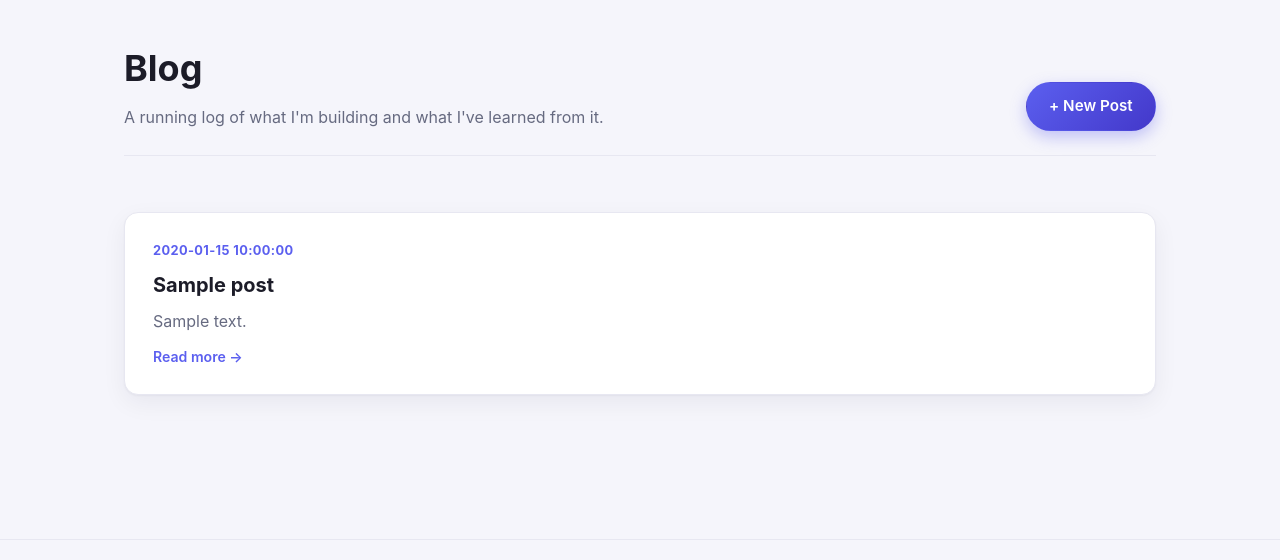
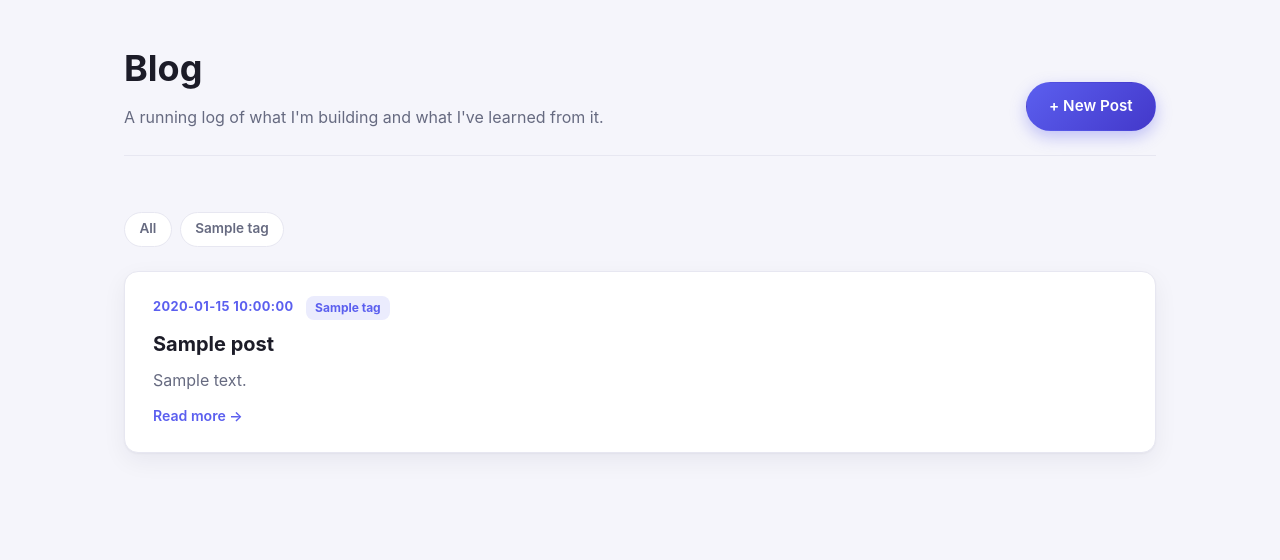
Before and after one commit to pycoder08/personal-website, a Flask app: template templates/blog_list.html in a window 1280 px wide. Shown: the part 73-633 px from the top of the page. Run offline with Flask 3, Linux system fonts and the light colour scheme; the template is opened without the code that fills it: most values are stand-ins (such as "Sample title", 1, 10 or a date in 2020).

Commit message:
Add tag filtering to the blog (server-rendered, matching the Antigravity branch's tag-filter idea)

```diff
--- a/backend/app.py
+++ b/backend/app.py
@@ -88,6 +88,18 @@ VIDEOS = [
 ]
 
 
+def get_all_tags():
+    connection = get_db_connection()
+    tags = [
+        row["tag"]
+        for row in connection.execute(
+            "SELECT DISTINCT tag FROM posts ORDER BY tag"
+        ).fetchall()
+    ]
+    connection.close()
+    return tags
+
+
 def format_display_date(date_iso):
     """Turn '2026-07-18' into 'July 18, 2026' without relying on
     platform-specific strftime flags (Windows doesn't support %-d)."""
@@ -122,12 +134,22 @@ def portfolio():
 
 @app.route("/blog")
 def blog_list():
+    selected_tag = request.args.get("tag", "").strip()
+
     connection = get_db_connection()
-    posts = connection.execute(
-        "SELECT * FROM posts ORDER BY date_iso DESC"
-    ).fetchall()
+    if selected_tag:
+        posts = connection.execute(
+            "SELECT * FROM posts WHERE tag = ? ORDER BY date_iso DESC",
+            (selected_tag,),
+        ).fetchall()
+    else:
+        posts = connection.execute(
+            "SELECT * FROM posts ORDER BY date_iso DESC"
+        ).fetchall()
     connection.close()
-    return render_template("blog_list.html", posts=posts)
+    return render_template(
+        "blog_list.html", posts=posts, tags=get_all_tags(), selected_tag=selected_tag
+    )
 
 
 @app.route("/blog/new", methods=["GET", "POST"])
@@ -135,11 +157,12 @@ def blog_new():
     if request.method == "POST":
         title = request.form.get("title", "").strip()
         date_iso = request.form.get("date", "").strip()
+        tag = request.form.get("tag", "").strip()
         excerpt = request.form.get("excerpt", "").strip()
         body = request.form.get("body", "").strip()
 
         error = None
-        if not title or not date_iso or not excerpt or not body:
+        if not title or not date_iso or not tag or not excerpt or not body:
             error = "Please fill out every field before publishing."
         else:
             try:
@@ -148,21 +171,23 @@ def blog_new():
                 error = "That date doesn't look right -- please use the date picker."
 
         if error:
-            return render_template("blog_new.html", error=error, form=request.form)
+            return render_template(
+                "blog_new.html", error=error, form=request.form, tags=get_all_tags()
+            )
 
         connection = get_db_connection()
         connection.execute(
             """
-            INSERT INTO posts (title, date_iso, date_display, excerpt, body)
-            VALUES (?, ?, ?, ?, ?)
+            INSERT INTO posts (title, date_iso, date_display, tag, excerpt, body)
+            VALUES (?, ?, ?, ?, ?, ?)
             """,
-            (title, date_iso, date_display, excerpt, body),
+            (title, date_iso, date_display, tag, excerpt, body),
         )
         connection.commit()
         connection.close()
         return redirect(url_for("blog_list"))
 
-    return render_template("blog_new.html", error=None, form={})
+    return render_template("blog_new.html", error=None, form={}, tags=get_all_tags())
 
 
 @app.route("/blog/<int:post_id>")
--- a/static/css/style.css
+++ b/static/css/style.css
@@ -355,6 +355,37 @@ code {
 /* =========================================================
    Blog list
    ========================================================= */
+.tag-filters {
+  display: flex;
+  flex-wrap: wrap;
+  gap: 0.5rem;
+  margin-bottom: 1.5rem;
+}
+
+.tag-pill {
+  display: inline-block;
+  padding: 0.35rem 0.9rem;
+  border-radius: 999px;
+  border: 1px solid var(--border);
+  background: var(--surface);
+  color: var(--muted);
+  font-size: 0.85rem;
+  font-weight: 600;
+  text-decoration: none;
+  transition: background 0.15s ease, color 0.15s ease, border-color 0.15s ease;
+}
+
+.tag-pill:hover {
+  border-color: var(--primary);
+  color: var(--primary);
+}
+
+.tag-pill.active {
+  background: var(--primary);
+  border-color: var(--primary);
+  color: #fff;
+}
+
 .post-list {
   display: flex;
   flex-direction: column;
@@ -369,6 +400,13 @@ code {
   box-shadow: var(--shadow-hover);
 }
 
+.post-meta {
+  display: flex;
+  align-items: center;
+  gap: 0.75rem;
+  margin-bottom: 0.5rem;
+}
+
 .post-date {
   display: inline-block;
   font-size: 0.8rem;
@@ -376,7 +414,22 @@ code {
   letter-spacing: 0.03em;
   text-transform: uppercase;
   color: var(--primary);
-  margin-bottom: 0.5rem;
+}
+
+.tag-badge {
+  display: inline-block;
+  padding: 0.15rem 0.6rem;
+  border-radius: var(--radius-sm);
+  background: color-mix(in srgb, var(--primary) 12%, var(--surface));
+  color: var(--primary);
+  font-size: 0.75rem;
+  font-weight: 700;
+  text-decoration: none;
+}
+
+.tag-badge:hover {
+  background: var(--primary);
+  color: #fff;
 }
 
 .post-preview h2,
--- a/templates/blog_list.html
+++ b/templates/blog_list.html
@@ -13,16 +13,31 @@
   </section>
 
   <section class="section">
+    <div class="tag-filters">
+      <a class="tag-pill {{ 'active' if not selected_tag }}" href="{{ url_for('blog_list') }}">All</a>
+      {% for tag in tags %}
+      <a class="tag-pill {{ 'active' if tag == selected_tag }}" href="{{ url_for('blog_list', tag=tag) }}">{{ tag }}</a>
+      {% endfor %}
+    </div>
     <div class="post-list">
       {% for post in posts %}
       <article class="card post-preview">
-        <time class="post-date">{{ post['date_display'] }}</time>
+        <div class="post-meta">
+          <time class="post-date">{{ post['date_display'] }}</time>
+          <a class="tag-badge" href="{{ url_for('blog_list', tag=post['tag']) }}">{{ post['tag'] }}</a>
+        </div>
         <h2><a href="{{ url_for('blog_post', post_id=post['id']) }}">{{ post['title'] }}</a></h2>
         <p>{{ post['excerpt'] }}</p>
         <a class="read-more" href="{{ url_for('blog_post', post_id=post['id']) }}">Read more &rarr;</a>
       </article>
       {% else %}
-      <p class="empty-state">No posts yet. <a href="{{ url_for('blog_new') }}">Write the first one.</a></p>
+      <p class="empty-state">
+        {% if selected_tag %}
+          No posts tagged "{{ selected_tag }}" yet. <a href="{{ url_for('blog_list') }}">View all posts.</a>
+        {% else %}
+          No posts yet. <a href="{{ url_for('blog_new') }}">Write the first one.</a>
+        {% endif %}
+      </p>
       {% endfor %}
     </div>
   </section>
--- a/templates/blog_post.html
+++ b/templates/blog_post.html
@@ -6,7 +6,10 @@
 
   <article class="section post-full">
     <a class="back-link" href="{{ url_for('blog_list') }}">&larr; Back to Blog</a>
-    <time class="post-date">{{ post['date_display'] }}</time>
+    <div class="post-meta">
+      <time class="post-date">{{ post['date_display'] }}</time>
+      <a class="tag-badge" href="{{ url_for('blog_list', tag=post['tag']) }}">{{ post['tag'] }}</a>
+    </div>
     <h1>{{ post['title'] }}</h1>
     <div class="post-body">
       {% for paragraph in post['body'].split('\n\n') %}
```
Also changed, not shown: backend/init_db.py (+9 -2 lines), templates/blog_new.html (+8 -0 lines).
